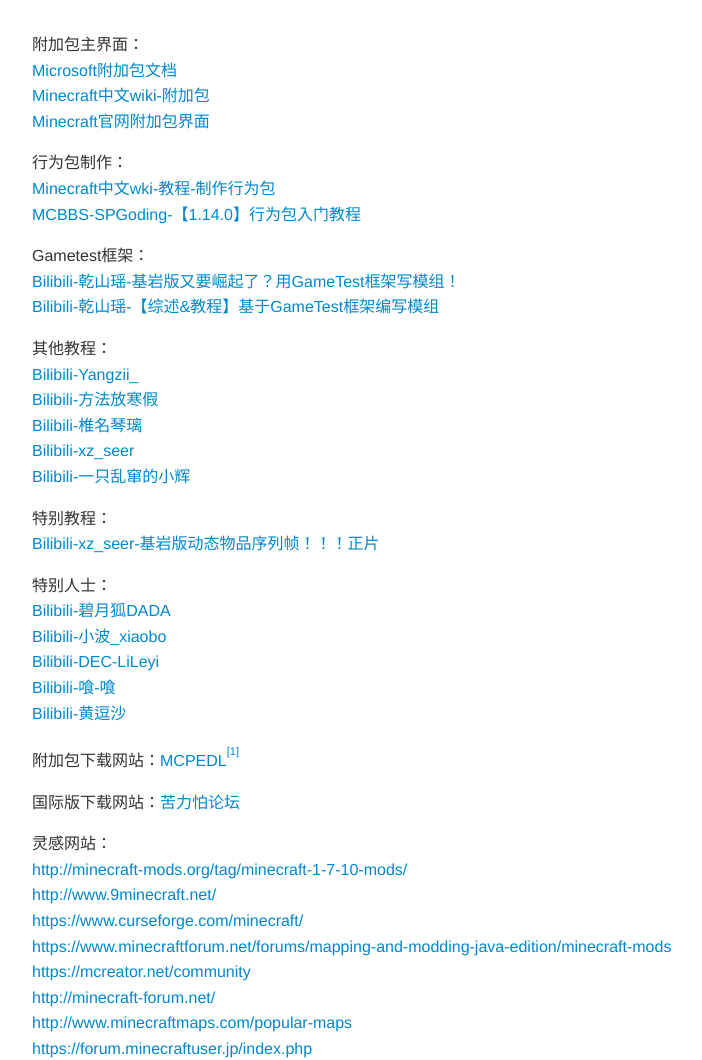
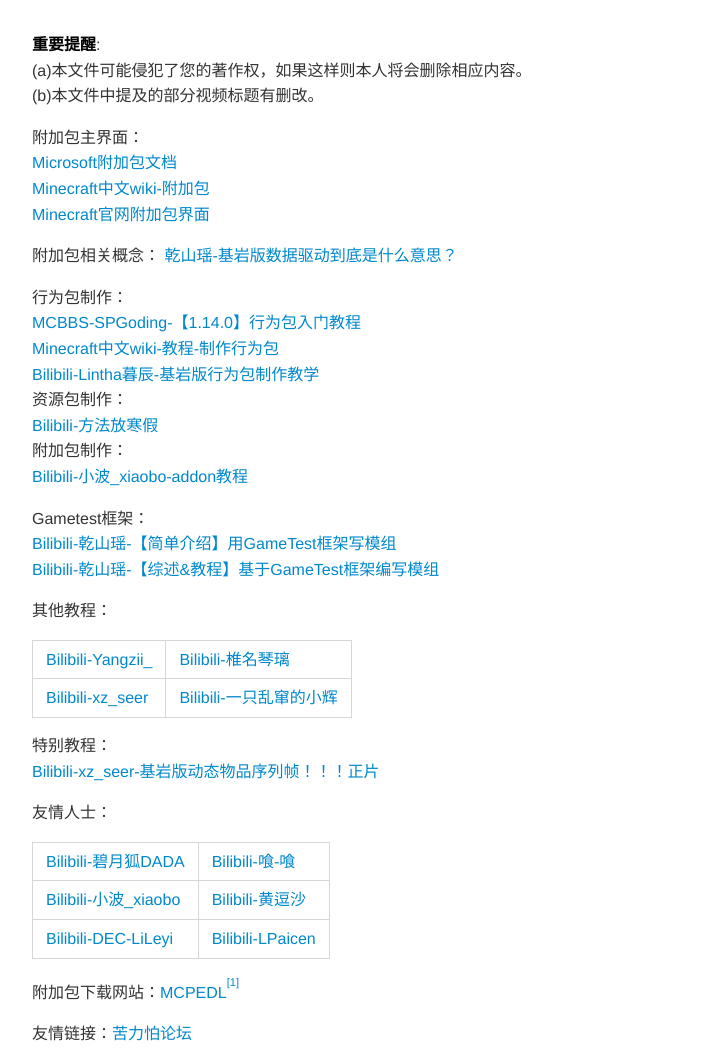
Before and after one commit to JUSTINLMC/Minecraft-, a plain HTML site: page AddonLinks.html in a window 1280 px wide. Shown: the top 1060 px of the page, without its empty margins (183-885 px from the left). Drawn offline with nearby package versions, Linux system fonts and the light colour scheme.

Commit message:
Update
Link add and remove

```diff
--- a/AddonLinks.html
+++ b/AddonLinks.html
@@ -3,7 +3,7 @@
       <meta charset="utf-8">
       <meta name="viewport" content="width=device-width, initial-scale=1.0">
 
-      <link rel="stylesheet" href="file:///c:\Users\Administrator\.vscode\extensions\shd101wyy.markdown-preview-enhanced-0.5.22\node_modules\@shd101wyy\mume\dependencies\katex\katex.min.css">
+      <link rel="stylesheet" href="file:///c:\Users\Administrator\.vscode\extensions\shd101wyy.markdown-preview-enhanced-0.6.0\node_modules\@shd101wyy\mume\dependencies\katex\katex.min.css">
 
 
 
@@ -261,32 +261,55 @@
     </head>
     <body for="html-export">
       <div class="mume markdown-preview  ">
-      <p>&#x9644;&#x52A0;&#x5305;&#x4E3B;&#x754C;&#x9762;&#xFF1A;<br>
+      <p><strong>&#x91CD;&#x8981;&#x63D0;&#x9192;</strong>:<br>
+(a)&#x672C;&#x6587;&#x4EF6;&#x53EF;&#x80FD;&#x4FB5;&#x72AF;&#x4E86;&#x60A8;&#x7684;&#x8457;&#x4F5C;&#x6743;&#xFF0C;&#x5982;&#x679C;&#x8FD9;&#x6837;&#x5219;&#x672C;&#x4EBA;&#x5C06;&#x4F1A;&#x5220;&#x9664;&#x76F8;&#x5E94;&#x5185;&#x5BB9;&#x3002;<br>
+(b)&#x672C;&#x6587;&#x4EF6;&#x4E2D;&#x63D0;&#x53CA;&#x7684;&#x90E8;&#x5206;&#x89C6;&#x9891;&#x6807;&#x9898;&#x6709;&#x5220;&#x6539;&#x3002;</p>
+<p>&#x9644;&#x52A0;&#x5305;&#x4E3B;&#x754C;&#x9762;&#xFF1A;<br>
 <a href="https://docs.microsoft.com/en-us/minecraft/creator/">Microsoft&#x9644;&#x52A0;&#x5305;&#x6587;&#x6863;</a><br>
 <a href="https://minecraft.fandom.com/zh/wiki/%E9%99%84%E5%8A%A0%E5%8C%85">Minecraft&#x4E2D;&#x6587;wiki-&#x9644;&#x52A0;&#x5305;</a><br>
 <a href="https://www.minecraft.net/zh-hans/addons">Minecraft&#x5B98;&#x7F51;&#x9644;&#x52A0;&#x5305;&#x754C;&#x9762;</a></p>
+<p>&#x9644;&#x52A0;&#x5305;&#x76F8;&#x5173;&#x6982;&#x5FF5;&#xFF1A;  <a href="https://www.bilibili.com/video/BV1FP4y1a72c">&#x4E7E;&#x5C71;&#x7476;-&#x57FA;&#x5CA9;&#x7248;&#x6570;&#x636E;&#x9A71;&#x52A8;&#x5230;&#x5E95;&#x662F;&#x4EC0;&#x4E48;&#x610F;&#x601D;&#xFF1F;</a></p>
 <p>&#x884C;&#x4E3A;&#x5305;&#x5236;&#x4F5C;&#xFF1A;<br>
-<a href="https://minecraft.fandom.com/zh/wiki/%E6%95%99%E7%A8%8B/%E5%88%B6%E4%BD%9C%E8%A1%8C%E4%B8%BA%E5%8C%85">Minecraft&#x4E2D;&#x6587;wki-&#x6559;&#x7A0B;-&#x5236;&#x4F5C;&#x884C;&#x4E3A;&#x5305;</a><br>
-<a href="https://www.mcbbs.net/thread-829760-1-1.html">MCBBS-SPGoding-&#x3010;1.14.0&#x3011;&#x884C;&#x4E3A;&#x5305;&#x5165;&#x95E8;&#x6559;&#x7A0B;</a></p>
+<a href="https://www.mcbbs.net/thread-829760-1-1.html">MCBBS-SPGoding-&#x3010;1.14.0&#x3011;&#x884C;&#x4E3A;&#x5305;&#x5165;&#x95E8;&#x6559;&#x7A0B;</a><br>
+<a href="https://minecraft.fandom.com/zh/wiki/%E6%95%99%E7%A8%8B/%E5%88%B6%E4%BD%9C%E8%A1%8C%E4%B8%BA%E5%8C%85">Minecraft&#x4E2D;&#x6587;wiki-&#x6559;&#x7A0B;-&#x5236;&#x4F5C;&#x884C;&#x4E3A;&#x5305;</a><br>
+<a href="https://www.bilibili.com/video/BV1Lq4y1u7SA">Bilibili-Lintha&#x66AE;&#x8FB0;-&#x57FA;&#x5CA9;&#x7248;&#x884C;&#x4E3A;&#x5305;&#x5236;&#x4F5C;&#x6559;&#x5B66;</a><br>
+&#x8D44;&#x6E90;&#x5305;&#x5236;&#x4F5C;&#xFF1A;<br>
+<a href="https://www.bilibili.com/read/readlist/rl121791">Bilibili-&#x65B9;&#x6CD5;&#x653E;&#x5BD2;&#x5047;</a><br>
+&#x9644;&#x52A0;&#x5305;&#x5236;&#x4F5C;&#xFF1A;<br>
+<a href="https://space.bilibili.com/402641129/favlist?fid=1284152029&amp;ftype=create">Bilibili-&#x5C0F;&#x6CE2;_xiaobo-addon&#x6559;&#x7A0B;</a></p>
 <p>Gametest&#x6846;&#x67B6;&#xFF1A;<br>
-<a href="https://www.bilibili.com/video/BV1864y1t7Rw">Bilibili-&#x4E7E;&#x5C71;&#x7476;-&#x57FA;&#x5CA9;&#x7248;&#x53C8;&#x8981;&#x5D1B;&#x8D77;&#x4E86;&#xFF1F;&#x7528;GameTest&#x6846;&#x67B6;&#x5199;&#x6A21;&#x7EC4;&#xFF01;</a><br>
+<a href="https://www.bilibili.com/video/BV1864y1t7Rw">Bilibili-&#x4E7E;&#x5C71;&#x7476;-&#x3010;&#x7B80;&#x5355;&#x4ECB;&#x7ECD;&#x3011;&#x7528;GameTest&#x6846;&#x67B6;&#x5199;&#x6A21;&#x7EC4;</a><br>
 <a href="https://www.bilibili.com/read/cv11904231">Bilibili-&#x4E7E;&#x5C71;&#x7476;-&#x3010;&#x7EFC;&#x8FF0;&amp;&#x6559;&#x7A0B;&#x3011;&#x57FA;&#x4E8E;GameTest&#x6846;&#x67B6;&#x7F16;&#x5199;&#x6A21;&#x7EC4;</a></p>
-<p>&#x5176;&#x4ED6;&#x6559;&#x7A0B;&#xFF1A;<br>
-<a href="https://www.bilibili.com/video/BV1Lt411c7QC">Bilibili-Yangzii_</a><br>
-<a href="https://www.bilibili.com/read/readlist/rl121791">Bilibili-&#x65B9;&#x6CD5;&#x653E;&#x5BD2;&#x5047;</a><br>
-<a href="https://www.bilibili.com/video/BV1KW411p75D">Bilibili-&#x690E;&#x540D;&#x7434;&#x7483;</a><br>
-<a href="https://www.bilibili.com/video/BV1nw411o7sh">Bilibili-xz_seer</a><br>
-<a href="https://space.bilibili.com/441929890/article">Bilibili-&#x4E00;&#x53EA;&#x4E71;&#x7A9C;&#x7684;&#x5C0F;&#x8F89;</a></p>
+<p>&#x5176;&#x4ED6;&#x6559;&#x7A0B;&#xFF1A;</p>
+<table>
+    <tbody><tr>
+        <td><a href="https://www.bilibili.com/video/BV1Lt411c7QC">Bilibili-Yangzii_</a></td>
+        <td><a href="https://www.bilibili.com/video/BV1KW411p75D">Bilibili-&#x690E;&#x540D;&#x7434;&#x7483;</a></td>
+    </tr>
+    <tr>
+        <td><a href="https://www.bilibili.com/video/BV1nw411o7sh">Bilibili-xz_seer</a></td>
+        <td><a href="https://space.bilibili.com/441929890/article">Bilibili-&#x4E00;&#x53EA;&#x4E71;&#x7A9C;&#x7684;&#x5C0F;&#x8F89;</a></td>
+    </tr>
+</tbody></table>
 <p>&#x7279;&#x522B;&#x6559;&#x7A0B;&#xFF1A;<br>
 <a href="https://www.bilibili.com/video/BV1kX4y1V7hy">Bilibili-xz_seer-&#x57FA;&#x5CA9;&#x7248;&#x52A8;&#x6001;&#x7269;&#x54C1;&#x5E8F;&#x5217;&#x5E27;&#xFF01;&#xFF01;&#xFF01;&#x6B63;&#x7247;</a></p>
-<p>&#x7279;&#x522B;&#x4EBA;&#x58EB;&#xFF1A;<br>
-<a href="https://space.bilibili.com/293767574/video">Bilibili-&#x78A7;&#x6708;&#x72D0;DADA</a><br>
-<a href="https://space.bilibili.com/402641129">Bilibili-&#x5C0F;&#x6CE2;_xiaobo</a><br>
-<a href="https://space.bilibili.com/253673675">Bilibili-DEC-LiLeyi</a><br>
-<a href="https://space.bilibili.com/16567020/video">Bilibili-&#x55B0;-&#x55B0;</a><br>
-<a href="https://space.bilibili.com/487270210/video">Bilibili-&#x9EC4;&#x9017;&#x6C99;</a></p>
+<p>&#x53CB;&#x60C5;&#x4EBA;&#x58EB;&#xFF1A;</p>
+<table>
+    <tbody><tr>
+        <td><a href="https://space.bilibili.com/293767574/video">Bilibili-&#x78A7;&#x6708;&#x72D0;DADA</a></td>
+        <td><a href="https://space.bilibili.com/16567020/video">Bilibili-&#x55B0;-&#x55B0;</a></td>
+    </tr>
+    <tr>
+        <td><a href="https://space.bilibili.com/402641129">Bilibili-&#x5C0F;&#x6CE2;_xiaobo</a></td>
+        <td><a href="https://space.bilibili.com/487270210/video">Bilibili-&#x9EC4;&#x9017;&#x6C99;</a></td>
+    </tr>
+    <tr>
+        <td><a href="https://space.bilibili.com/253673675">Bilibili-DEC-LiLeyi</a></td>
+        <td><a href="https://space.bilibili.com/450068295">Bilibili-LPaicen</a></td>
+    </tr>
+</tbody></table>
 <p>&#x9644;&#x52A0;&#x5305;&#x4E0B;&#x8F7D;&#x7F51;&#x7AD9;&#xFF1A;<a href="https://mcpedl.com/">MCPEDL</a><sup><sup class="footnote-ref"><a href="#fn1" id="fnref1">[1]</a></sup></sup></p>
-<p>&#x56FD;&#x9645;&#x7248;&#x4E0B;&#x8F7D;&#x7F51;&#x7AD9;&#xFF1A;<a href="klpbbs.com">&#x82E6;&#x529B;&#x6015;&#x8BBA;&#x575B;</a></p>
+<p>&#x53CB;&#x60C5;&#x94FE;&#x63A5;&#xFF1A;<a href="klpbbs.com">&#x82E6;&#x529B;&#x6015;&#x8BBA;&#x575B;</a></p>
 <p>&#x7075;&#x611F;&#x7F51;&#x7AD9;&#xFF1A;<br>
 <a href="http://minecraft-mods.org/tag/minecraft-1-7-10-mods/">http://minecraft-mods.org/tag/minecraft-1-7-10-mods/</a><br>
 <a href="http://www.9minecraft.net/">http://www.9minecraft.net/</a><br>
```
Also changed, not shown: AddonLinks.md (+39 -14 lines).
